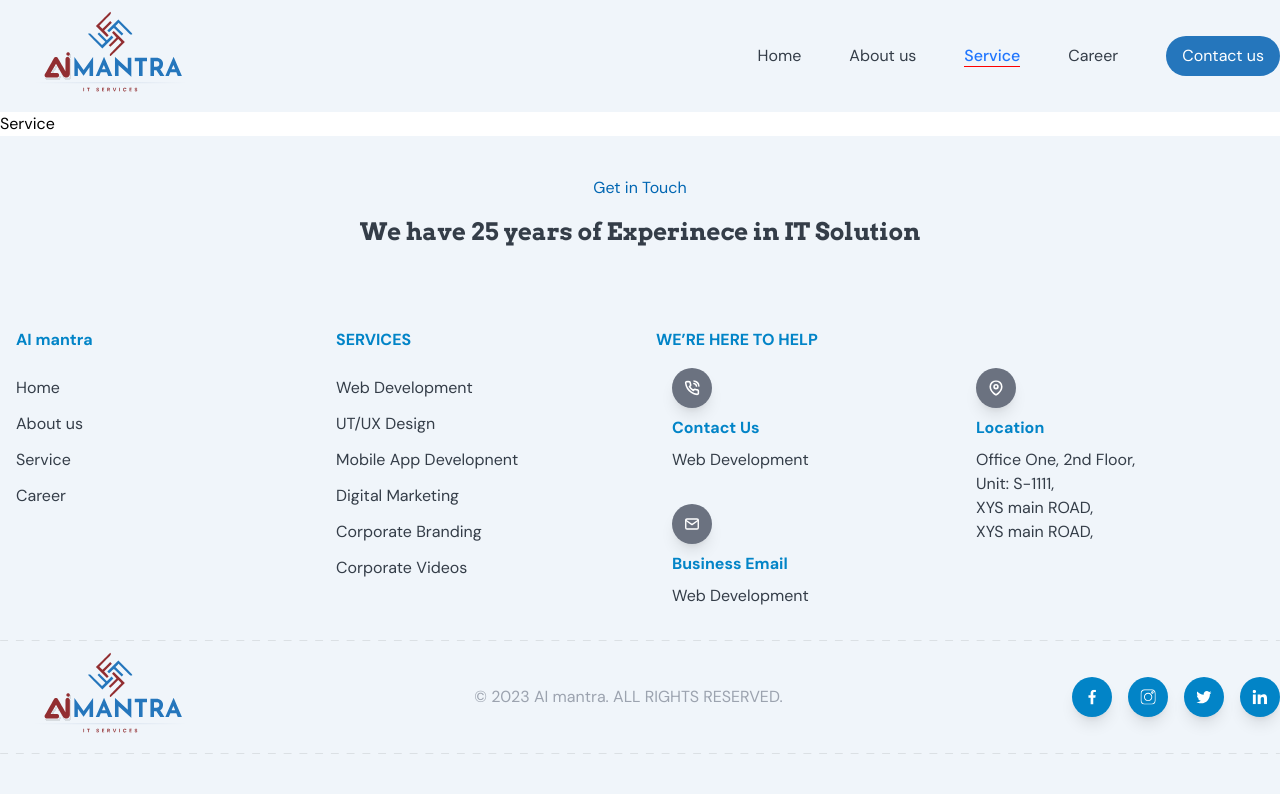
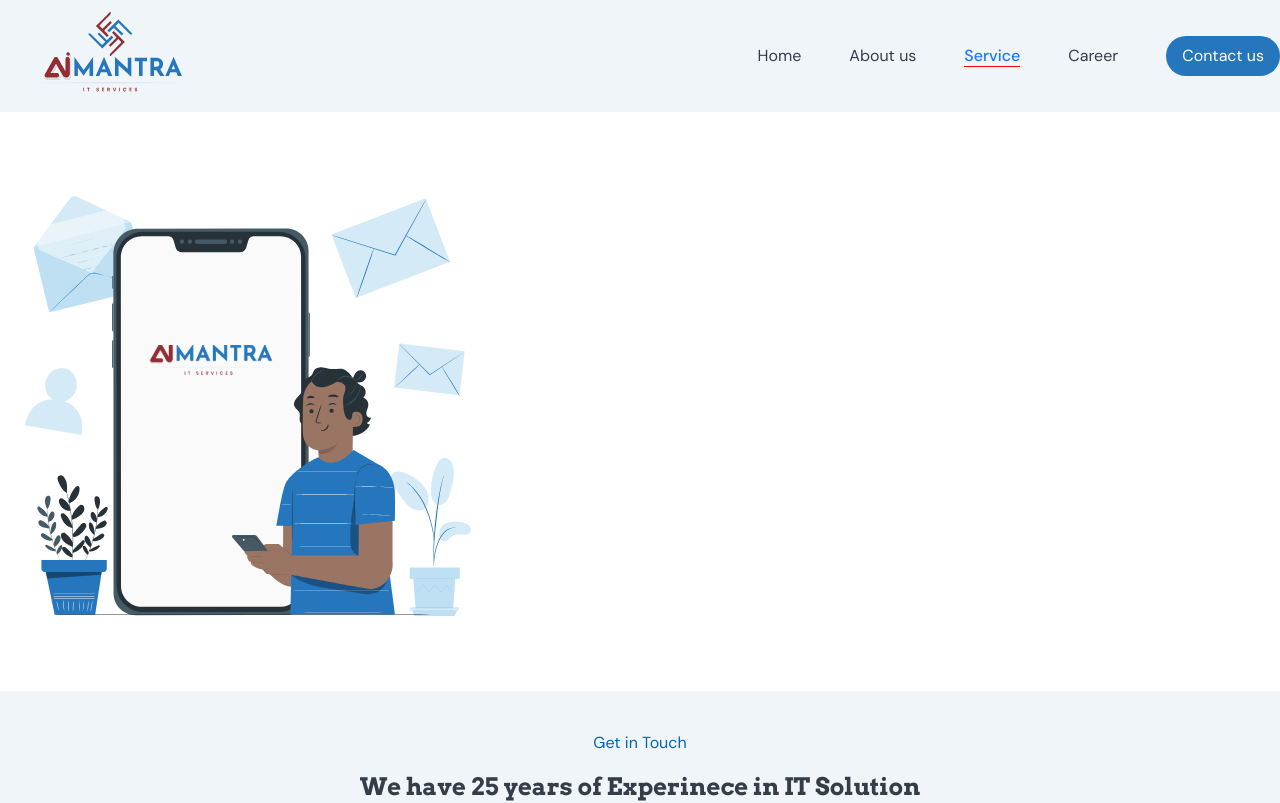
Before and after one commit to freakinrkb/Frontend_dashboard, a React (Vite) app: page /services in a window 1280 px wide. Shown: the top 803 px of the page. Built offline with nearby package versions, Linux system fonts and the light colour scheme.

Commit message:
service: done

```diff
--- /dev/null
+++ b/src/components/Service/WeWork.jsx
@@ -0,0 +1,15 @@
+import pana from "/src/assets/mobile-inbox-pana.svg";
+const WeWork = () => {
+  return (
+    <section className="py-12">
+      <div className="two-cols container gap-4">
+        <div className="odd">
+          <img src={pana} alt="pana-image" />
+        </div>
+        <div className="even"></div>
+      </div>
+    </section>
+  );
+};
+
+export default WeWork;
--- a/src/pages/Service.jsx
+++ b/src/pages/Service.jsx
@@ -1,7 +1,11 @@
-import React from "react";
+import WeWork from "@components/Service/WeWork";
 
 const Service = () => {
-  return <div>Service</div>;
+  return (
+    <main>
+      <WeWork />
+    </main>
+  );
 };
 
 export default Service;
```
Also changed, not shown: src/assets/mobile-inbox-pana.svg (added).
